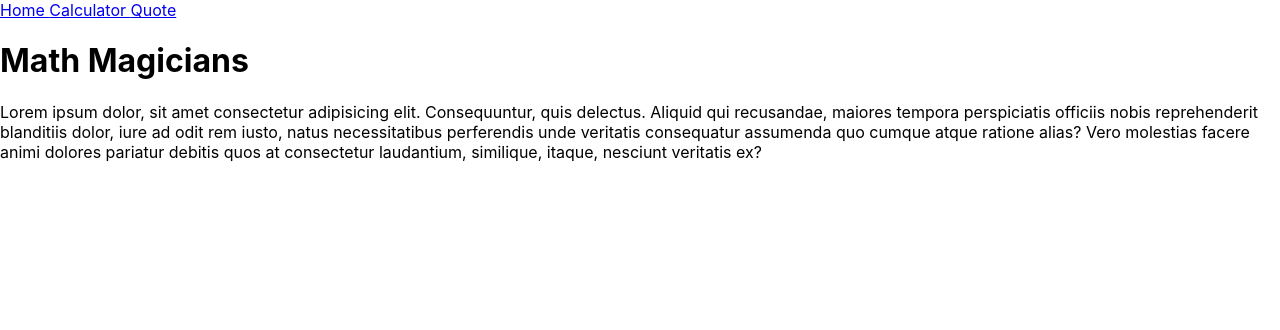
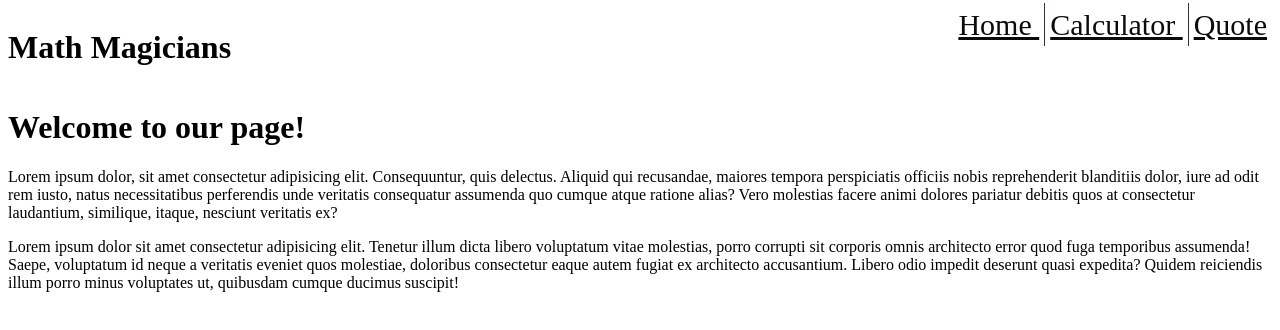
Before and after one commit to visva-dev/React-Calculator, a React (Create React App) app: page / in a window 1280 px wide. Shown: the top 330 px of the page. Built offline with nearby package versions, Linux system fonts and the light colour scheme.

Commit message:
Add style the app

```diff
--- a/src/app.css
+++ b/src/app.css
@@ -1,27 +1,50 @@
-body {
-  margin: 0;
-  font-family:
-    -apple-system,
-    BlinkMacSystemFont,
-    'Segoe UI',
-    'Roboto',
-    'Oxygen',
-    'Ubuntu',
-    'Cantarell',
-    'Fira Sans',
-    'Droid Sans',
-    'Helvetica Neue',
-    sans-serif;
-  -webkit-font-smoothing: antialiased;
-  -moz-osx-font-smoothing: grayscale;
+.navbar {
+  display: flex;
+  justify-content: space-between;
 }
 
-code {
-  font-family:
-    source-code-pro,
-    Menlo,
-    Monaco,
-    Consolas,
-    'Courier New',
-    monospace;
+a {
+  color: rgb(12, 10, 11);
+  font-size: 30px;
+  padding: 5px;
 }
+
+a:not(:last-child) {
+  border-right: 1px solid rgb(56, 46, 46);
+}
+
+body {
+  background-color: rgb(255, 255, 255);
+}
+
+button {
+  font-weight: 800;
+  font-size: 1.2rem;
+  height: 100px;
+}
+
+button:hover {
+  background-color: burlywood !important;
+}
+
+#root :first-child {
+  text-align: center;
+}
+
+.Display {
+  height: 100px;
+  background-color: rgb(146, 145, 145);
+  width: 39%;
+  margin: 0 auto;
+  color: beige;
+  font-weight: 900;
+  font-size: 1.8rem;
+  display: flex;
+  justify-content: flex-end;
+  align-items: center;
+  padding-right: 20px;
+}
+
+.quote {
+  text-align: center;
+}
--- a/src/components/App.js
+++ b/src/components/App.js
@@ -41,6 +41,7 @@ const App = () => {
   return (
     <div className="app">
       <NavBar />
+      <h1>Let’s do some math!</h1>
       <Display result={result} />
       <ButtonPanel clickHandler={handleClick} />
     </div>
--- a/src/components/Button.js
+++ b/src/components/Button.js
@@ -2,7 +2,9 @@ import React from 'react';
 import PropTypes from 'prop-types';
 
 const Button = props => {
-  const { name, handleClick } = props;
+  const {
+    name, handleClick, color, wide,
+  } = props;
   return (
     <button
       type="button"
@@ -10,6 +12,7 @@ const Button = props => {
         handleClick(name);
       }}
       value={name}
+      style={{ backgroundColor: ['+', '-', 'X', '/', '='].includes(name) ? color : 'lightgrey', width: name === '0' ? `${wide}%` : '10%' }}
     >
       {name}
     </button>
@@ -19,11 +22,15 @@ const Button = props => {
 Button.propTypes = {
   name: PropTypes.string,
   handleClick: PropTypes.func,
+  color: PropTypes.string,
+  wide: PropTypes.number,
 };
 
 Button.defaultProps = {
   name: '',
   handleClick: undefined,
+  color: 'orange',
+  wide: 20,
 };
 
 export default Button;
--- a/src/components/Display.js
+++ b/src/components/Display.js
@@ -4,7 +4,7 @@ const Display = props => {
   const { result } = props;
   return (
     <>
-      {result}
+      <div className="Display">{result}</div>
     </>
   );
 };
--- a/src/components/Home.js
+++ b/src/components/Home.js
@@ -4,7 +4,7 @@ import NavBar from './Navbar';
 const Home = () => (
   <>
     <NavBar />
-    <h1>Math Magicians</h1>
+    <h1>Welcome to our page!</h1>
     <p>
       Lorem ipsum dolor, sit amet consectetur adipisicing elit. Consequuntur,
       quis delectus. Aliquid qui recusandae, maiores tempora perspiciatis
@@ -14,6 +14,15 @@ const Home = () => (
       debitis quos at consectetur laudantium, similique, itaque, nesciunt
       veritatis ex?
     </p>
+    <p>
+      Lorem ipsum dolor sit amet consectetur adipisicing elit. Tenetur illum
+      dicta libero voluptatum vitae molestias, porro corrupti sit corporis omnis
+      architecto error quod fuga temporibus assumenda! Saepe, voluptatum id
+      neque a veritatis eveniet quos molestiae, doloribus consectetur eaque
+      autem fugiat ex architecto accusantium. Libero odio impedit deserunt quasi
+      expedita? Quidem reiciendis illum porro minus voluptates ut, quibusdam
+      cumque ducimus suscipit!
+    </p>
   </>
 );
 
--- a/src/components/Navbar.js
+++ b/src/components/Navbar.js
@@ -2,10 +2,13 @@ import React from 'react';
 import { Link } from 'react-router-dom';
 
 const NavBar = () => (
-  <div>
-    <Link to="/">Home </Link>
-    <Link to="/App">Calculator </Link>
-    <Link to="/Quote">Quote </Link>
+  <div className="navbar">
+    <h1>Math Magicians</h1>
+    <div className="nav">
+      <Link to="/">Home </Link>
+      <Link to="/App">Calculator </Link>
+      <Link to="/Quote">Quote </Link>
+    </div>
   </div>
 );
 
--- a/src/components/Quote.js
+++ b/src/components/Quote.js
@@ -4,7 +4,7 @@ import NavBar from './Navbar';
 const Quote = () => (
   <>
     <NavBar />
-    <h1>Every programmer is an author.</h1>
+    <h1 className="quote">Every programmer is an author.</h1>
   </>
 );
 
```
